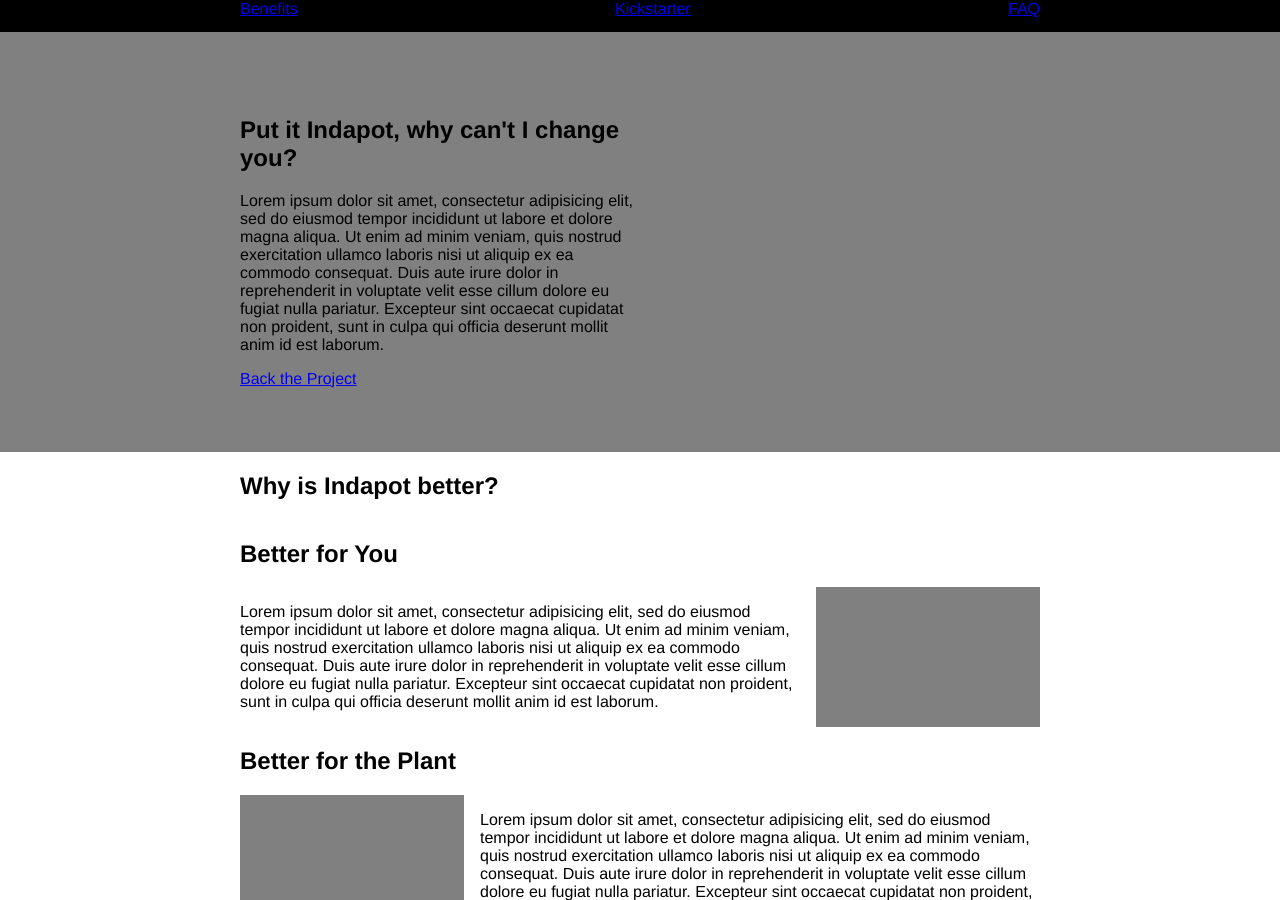
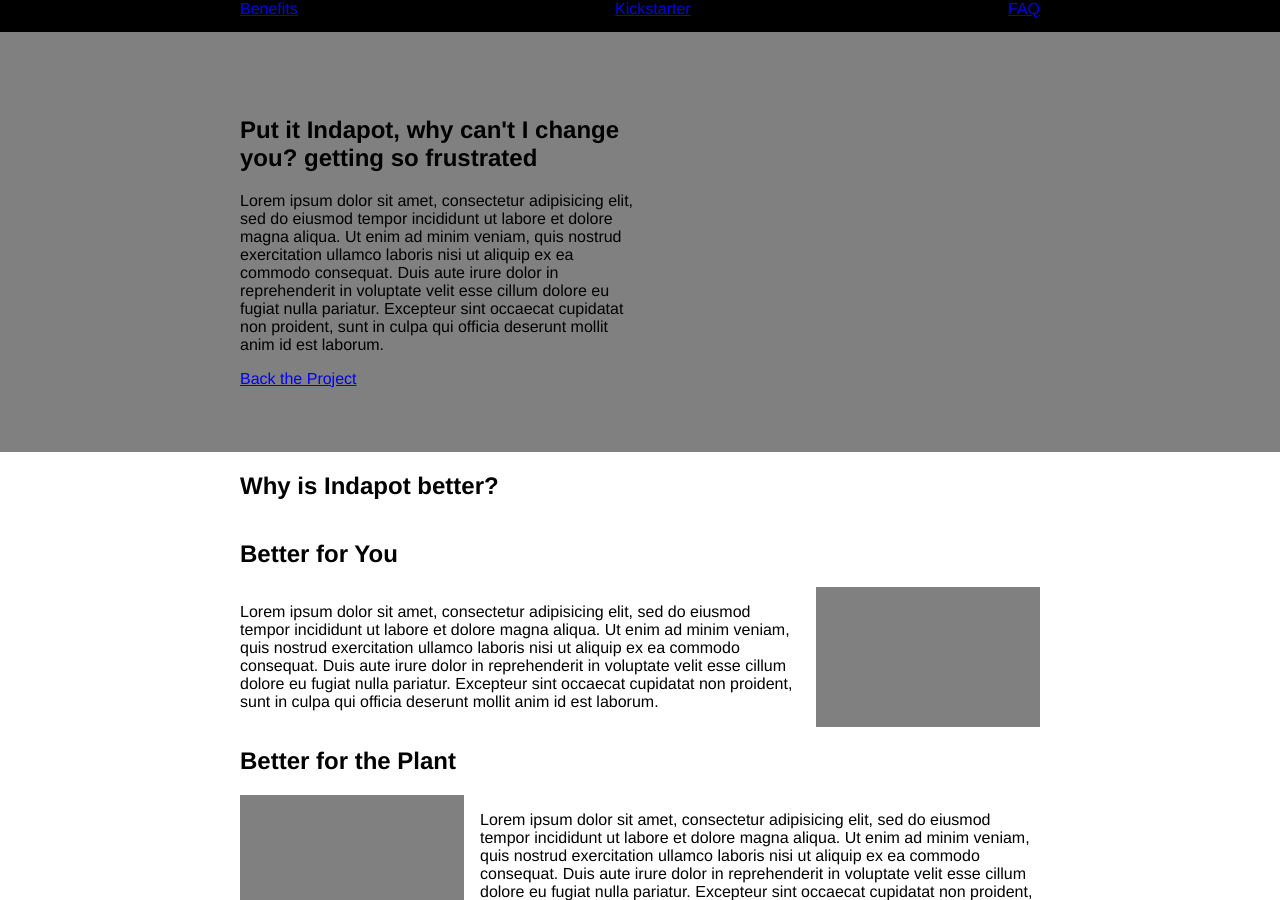
Before and after one commit to kbatson/indapot, a Jekyll site: the page built from indapot/index.md, in a window 1280 px wide and 900 px high. Built offline with Jekyll 4.4.1, drawn with Linux system fonts in a browser that asks for light colours.

Commit message:
Another change

```diff
--- a/indapot/_layouts/home.html
+++ b/indapot/_layouts/home.html
@@ -1,6 +1,6 @@
 {% include _header.html %}
     <section class="hero">
-        <h1 class="hero__title">Put it Indapot, why can't I change you?</h1>
+        <h1 class="hero__title">Put it Indapot, why can't I change you? getting so frustrated</h1>
         <div class="hero__content">
             <p>Lorem ipsum dolor sit amet, consectetur adipisicing elit, sed do eiusmod
             tempor incididunt ut labore et dolore magna aliqua. Ut enim ad minim veniam,
```
